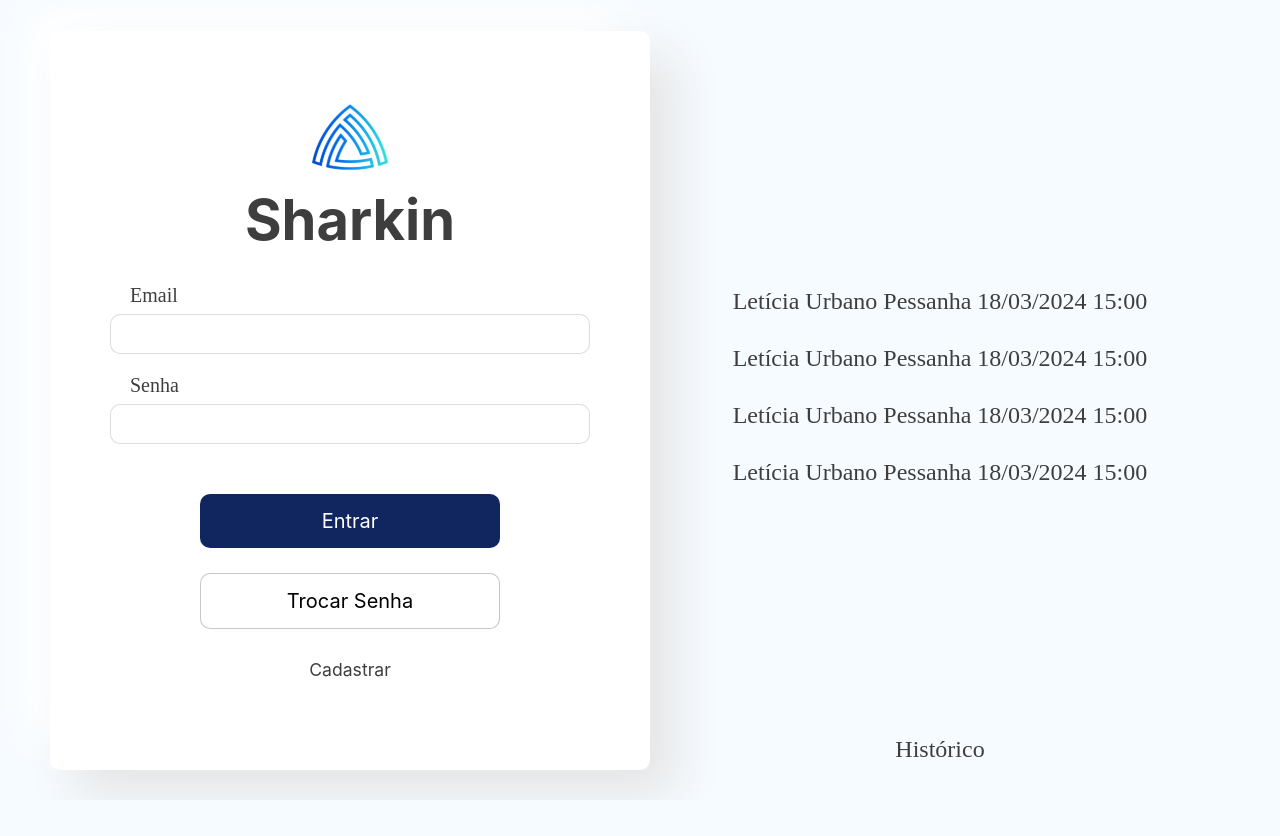
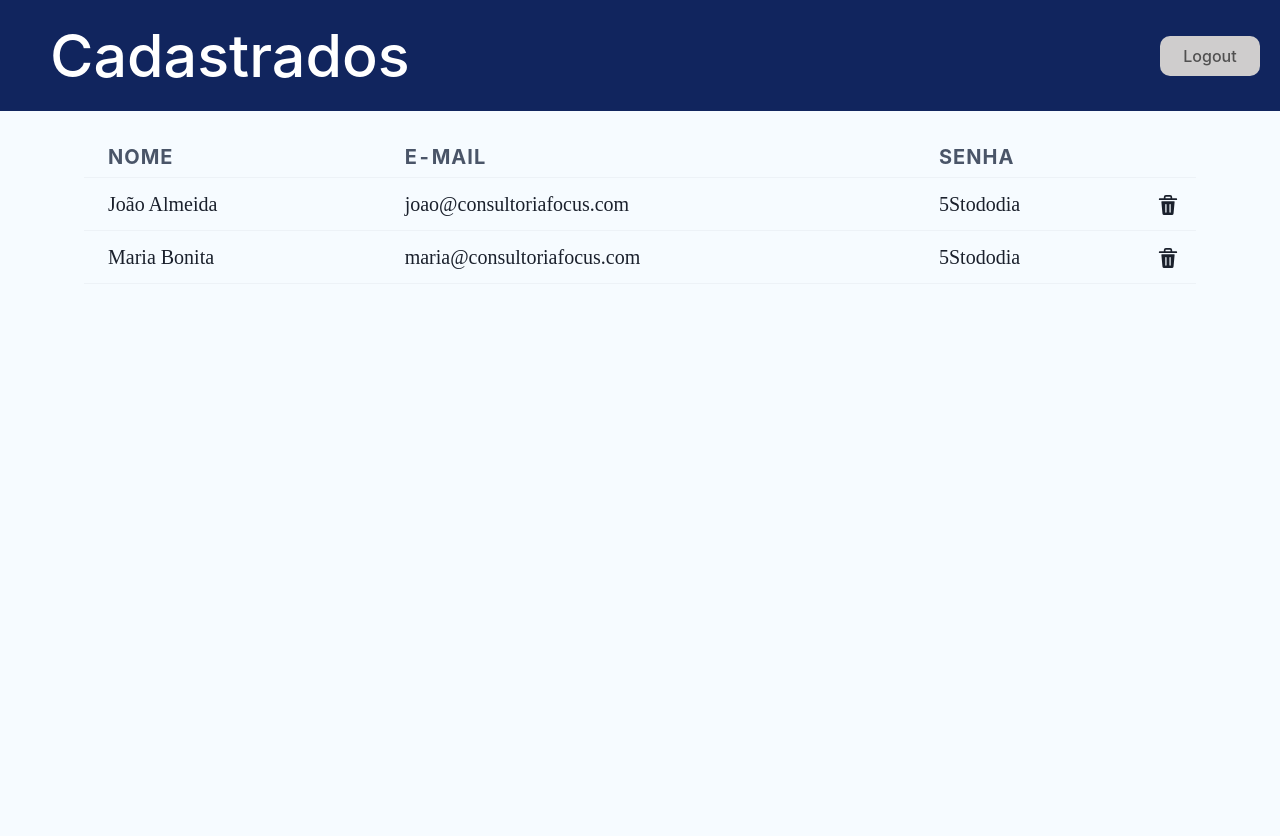
Before and after one commit to ConsultoriaFocus/sharkin-Front, a React (Vite) app: page /gep in a window 1280 px wide. Shown: the top 836 px of the page. Before the commit the page ends 800 px from the top, so only its background shows below. Built offline with nearby package versions, Linux system fonts and the light colour scheme; no server answers.

Commit message:
feat: Criação do componente Table e página Register

```diff
--- a/package.json
+++ b/package.json
@@ -10,9 +10,14 @@
     "preview": "vite preview"
   },
   "dependencies": {
+    "@chakra-ui/icons": "^2.1.1",
+    "@chakra-ui/react": "^2.8.2",
+    "@emotion/react": "^11.11.4",
+    "@emotion/styled": "^11.11.5",
     "@hookform/devtools": "^4.3.1",
     "@hookform/resolvers": "^3.3.4",
     "axios": "^1.6.8",
+    "framer-motion": "^11.2.4",
     "moment": "^2.30.1",
     "react": "^18.2.0",
     "react-dom": "^18.2.0",
--- a/src/components/header/Header.jsx
+++ b/src/components/header/Header.jsx
@@ -1,16 +1,25 @@
 import React from "react";
 import ButtonLogout from "../buttonLogout/Logout";
-import styles from "../header/header.module.css"
+import styles from "../header/header.module.css";
+import UserServices from "../../services/UserService";
+import { useNavigate } from "react-router-dom";
 
+const userService = new UserServices();
 
 const Header = () => {
+  const navigate = useNavigate();
+  const Logout = async () => {
+    await userService.logout();
 
-    return(
-        <header className={styles.header}>
-        <h1 className={styles.titulo}>Cadastrados</h1>
-        <ButtonLogout/>
-      </header>
-    );
-}
+    navigate("*");
+  };
+
+  return (
+    <header className={styles.header}>
+      <h1 className={styles.titulo}>Cadastrados</h1>
+      <ButtonLogout onClick={Logout} />
+    </header>
+  );
+};
 
 export default Header;
--- /dev/null
+++ b/src/components/table/Table.jsx
@@ -0,0 +1,74 @@
+import React from "react";
+import { DeleteIcon } from "@chakra-ui/icons";
+import { Box, Flex, Table, Thead, Tr, Th, Tbody, Td } from "@chakra-ui/react";
+import styles from "../table/Table.module.css";
+import UserServices from "../../services/UserService";
+
+//sai depois
+const getLocalStorageData = () => {
+  return [
+    {
+      name: "João Almeida",
+      email: "joao@consultoriafocus.com",
+      password: "5Stododia",
+    },
+    {
+      name: "Maria Bonita",
+      email: "maria@consultoriafocus.com",
+      password: "5Stododia",
+    },
+  ];
+};
+
+const userService = new UserServices();
+
+const TableUser = () => {
+  //sai depois
+  const data = getLocalStorageData();
+
+  async function DeleteUser() {
+    try {
+      const response = await userService.deleteUser();
+      console.log(response);
+    } catch (error) {
+      console.error("Ocorreu um erro:", error);
+    }
+  }
+
+  return (
+    <>
+      <Flex className={styles.flex}>
+        <Box className={styles.box}>
+          <Box overflowY="auto" height="100%">
+            <Table className={styles.table}>
+              <Thead>
+                <Tr>
+                  <Th fontSize="20px">Nome</Th>
+                  <Th fontSize="20px">E-Mail</Th>
+                  <Th fontSize="20px">Senha</Th>
+                  <Th padding="0px"></Th>
+                  <Th padding="0px"></Th>
+                </Tr>
+              </Thead>
+              <Tbody>
+                {data.map(({ name, email, password }, index) => (
+                  <Tr key={index} cursor="pointer " _hover={{ bg: "gray.100" }}>
+                    <Td>{name}</Td>
+                    <Td>{email}</Td>
+                    <Td>{password}</Td>
+                    <Td p={0}>{/*  <EditIcon /> */}</Td>
+                    <Td p={0}>
+                      <DeleteIcon onClick={() => DeleteUser()} />
+                    </Td>
+                  </Tr>
+                ))}
+              </Tbody>
+            </Table>
+          </Box>
+        </Box>
+      </Flex>
+    </>
+  );
+};
+
+export default TableUser;
--- /dev/null
+++ b/src/components/table/Table.module.css
@@ -0,0 +1,18 @@
+.flex {
+  height: 100vh;
+  align-items: center;
+  justify-content: center;
+  font-size: 20px;
+  font-family: "Clear Sans";
+}
+
+.box {
+  max-width: 90vw;
+  width: 100%;
+  height: 100vh;
+  padding: 20px 20px;
+}
+
+.table {
+  margin-top: 6px;
+}
--- a/src/main.jsx
+++ b/src/main.jsx
@@ -1,5 +1,10 @@
-import ReactDOM from 'react-dom/client';
-import React from 'react';
-import App from './App';
+import ReactDOM from "react-dom/client";
+import React from "react";
+import App from "./App";
+import { ChakraProvider } from "@chakra-ui/react";
 
-ReactDOM.createRoot(document.querySelector('#root')).render(<App />);
+ReactDOM.createRoot(document.querySelector("#root")).render(
+  <ChakraProvider>
+    <App />
+  </ChakraProvider>
+);
--- /dev/null
+++ b/src/pages/Register/Register.jsx
@@ -0,0 +1,13 @@
+import React from "react";
+import Header from "../../components/header/Header";
+import TableUser from "../../components/table/Table";
+
+const Register = () => {
+  return (
+    <>
+      <Header />
+      <TableUser />
+    </>
+  );
+};
+export default Register;
--- a/src/pages/hometest.jsx
+++ b/src/pages/hometest.jsx
@@ -1,18 +1,5 @@
-import React, { useState, useEffect } from 'react';
-import moment from 'moment';
-import useCurrentTime from '../hooks/useCurrentTime';
-import Dropdown from '../components/select/Dropdown';
-import styles from '../pages/hometest.module.css'
-import Display from '../components/display/Display';
-import ButtonLogout from '../components/buttonLogout/Logout';
-import Header from '../components/header/Header';
+import React, { useState, useEffect } from "react";
 
 export default function Hometest() {
-
-
-    return (
-    <div className='body'>
-      <Header />
-    </div>
-  )
+  return <></>;
 }
--- a/src/pages/hometest.module.css
+++ b/src/pages/hometest.module.css
@@ -1,14 +1,32 @@
-.header{
-  background-color: #11255E;
+.header {
+  background-color: #11255e;
   display: flex;
   align-items: center;
   justify-content: space-between;
   padding: 20px;
-
 }
 
-.titulo{
+.titulo {
   color: #fff;
-  font: 500 3.7rem 'Inter';
+  font: 500 3.7rem "Inter";
   padding-left: 30px;
 }
+
+.flex {
+  height: 100vh;
+  align-items: center;
+  justify-content: center;
+  font-size: 20px;
+  font-family: 'Clear Sans';
+}
+
+.box{
+  max-width: 90vw;
+  width: 100%;
+  height: 100vh;
+  padding: 20px 20px;
+}
+
+.table{
+  margin-top: 6px;
+}
--- a/src/routes/routers.jsx
+++ b/src/routes/routers.jsx
@@ -7,6 +7,7 @@ import Hometest from "../pages/hometest";
 
 import { BrowserRouter as Router, Routes, Route } from "react-router-dom";
 import Check from "../pages/Check/Check";
+import Register from "../pages/Register/Register";
 
 const Routering = () => {
   return (
@@ -14,6 +15,7 @@ const Routering = () => {
       <Routes>
         <Route path="*" element={<Login />}></Route>
         <Route path="/teste" element={<Hometest />}></Route>
+        <Route path="/gep" element={<Register />}></Route>
         <Route path="/cadastro" element={<AddUser />}></Route>
         <Route path="/esqueciasenha" element={<PasswordForgot />}></Route>
         <Route
--- a/src/services/UserService.jsx
+++ b/src/services/UserService.jsx
@@ -33,7 +33,7 @@ export default class UserServices {
   async edit(dados) {
     const { data } = await this.axios.post("/forgot-password", dados);
 
-    if (data){
+    if (data) {
       return data;
     }
   }
@@ -42,14 +42,29 @@ export default class UserServices {
     const token = localStorage.getItem("token");
 
     try {
-        const response = await this.axios.get("/user/me",{
-            headers: {
-                Authorization: `${token}`
-            }
-        });
-        return response;
+      const response = await this.axios.get("/user/me", {
+        headers: {
+          Authorization: `${token}`,
+        },
+      });
+      return response;
     } catch (err) {
-        throw new Error('Erro ao obter usuário: ' + err.message);
+      throw new Error("Erro ao obter usuário: " + err.message);
+    }
+  }
+
+  async deleteUser() {
+    const token = localStorage.getItem("token");
+
+    try {
+      const response = await this.axios.delete("/user", {
+        headers: {
+          Authorization: `${token}`,
+        },
+      });
+      return response;
+    } catch (err) {
+      throw new Error("Erro ao deletar usuário: " + err.message);
     }
   }
 
@@ -59,6 +74,5 @@ export default class UserServices {
 
   async logout() {
     localStorage.removeItem("token");
-
   }
 }
```
Also changed, not shown: 1 other file (tests, documents, lock files or other folders).
